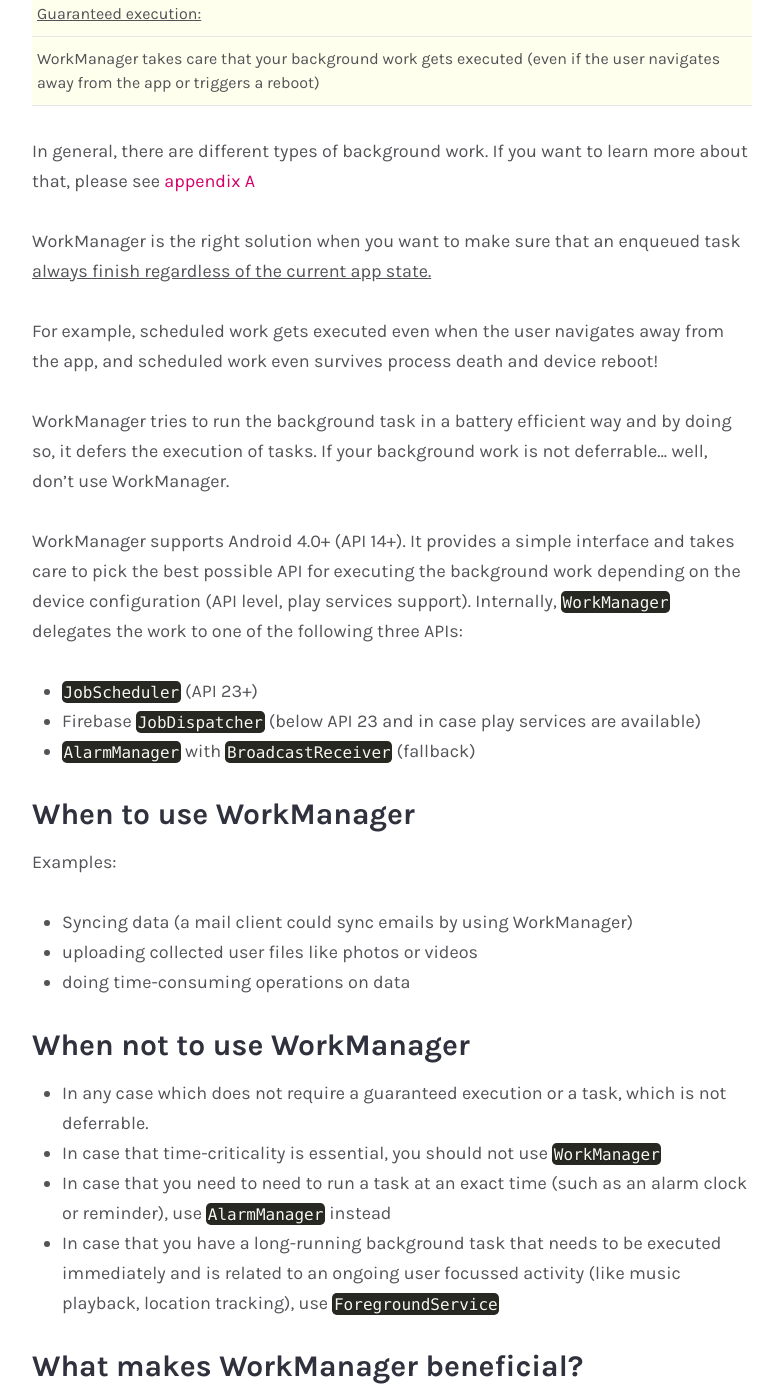
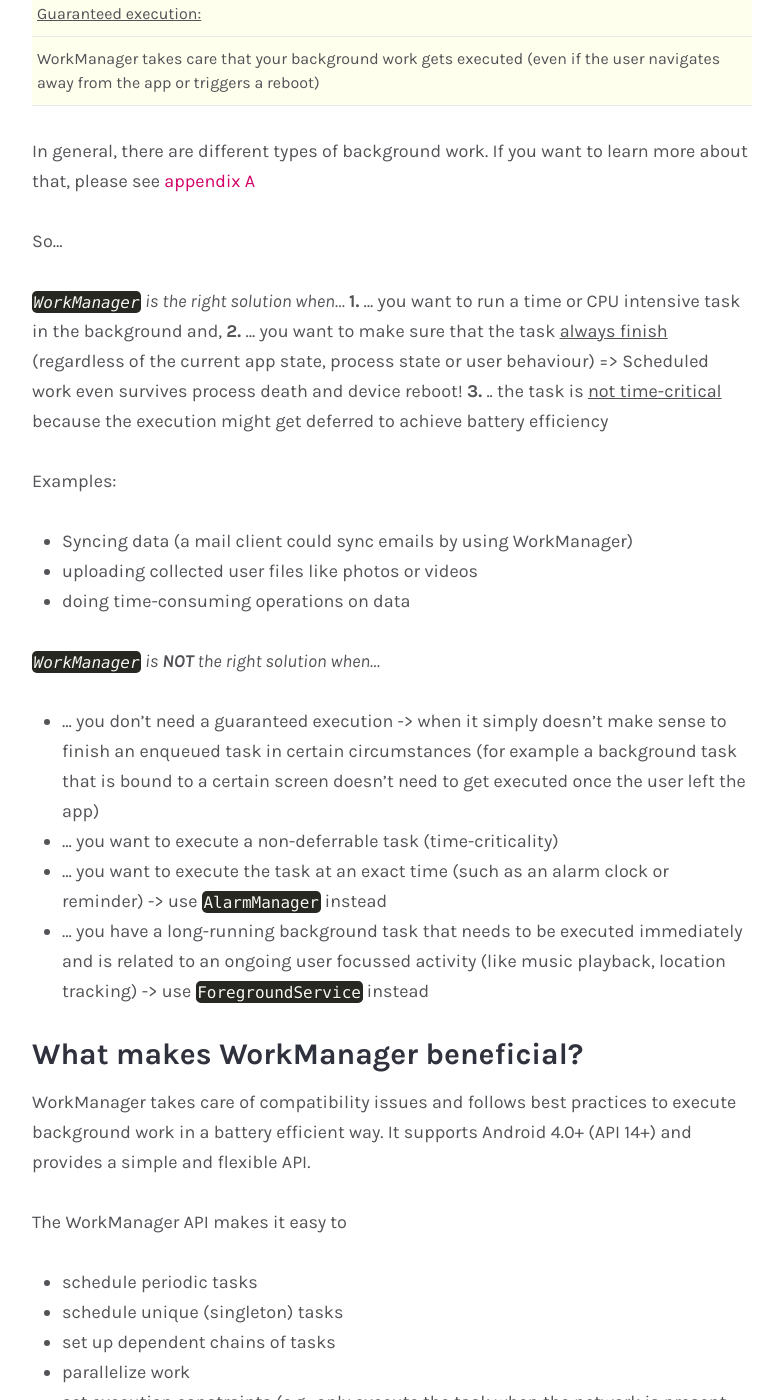
Before and after one commit to andreasschrade/andreasschrade.github.com, a Jekyll site: the page built from _posts/2019-01-06-android-how-to-workmanager.md, in a window 1280 px wide and 1400 px high, scrolled down 1405 px. Shown: the whole window, without its empty margins (248-1031 px from the left). Built offline with Jekyll 4.4.1, drawn with Linux system fonts in a browser that asks for light colours; emoji names are drawn with the system emoji font; some web fonts are replaced; comment, search, counter and statistics services are not loaded; some of the changed text lies outside the part shown.

Commit message:
improve article about workmanager

```diff
--- a/_posts/2019-01-06-android-how-to-workmanager.md
+++ b/_posts/2019-01-06-android-how-to-workmanager.md
@@ -43,41 +43,40 @@
 
 In general, there are different types of background work. If you want to learn more about that, please see [appendix A](#appendix-a)
 
+So...
 
-WorkManager is the right solution when you want to make sure that an enqueued task <u>always finish regardless of the current app state.</u>
-
-For example, scheduled work gets executed even when the user navigates away from the app, and scheduled work even survives process death and device reboot!
-
-WorkManager tries to run the background task in a battery efficient way and by doing so, it defers the execution of tasks. If your background work is not deferrable... well, don't use WorkManager.
-
-WorkManager supports Android 4.0+ (API 14+). It provides a simple interface and takes care to pick the best possible API for executing the background work depending on the device configuration (API level, play services support). Internally, `WorkManager` delegates the work to one of the following three APIs:
-* `JobScheduler` (API 23+)
-* Firebase `JobDispatcher` (below API 23 and in case play services are available)
-* `AlarmManager` with `BroadcastReceiver` (fallback)
-
-### When to use WorkManager
+*`WorkManager` is the right solution when...*
+**1.** ... you want to run a time or CPU intensive task in the background and,
+**2.** ... you want to make sure that the task <u>always finish</u> (regardless of the current app state, process state or user behaviour) => Scheduled work even survives process death and device reboot!
+**3.** .. the task is <u>not time-critical</u> because the execution might get deferred to achieve battery efficiency
 
 Examples:
 * Syncing data (a mail client could sync emails by using WorkManager)
 * uploading collected user files like photos or videos
 * doing time-consuming operations on data
 
-### When not to use WorkManager
-* In any case which does not require a guaranteed execution or a task, which is not deferrable.
-* In case that time-criticality is essential, you should not use `WorkManager`
-* In case that you need to need to run a task at an exact time (such as an alarm clock or reminder), use `AlarmManager` instead
-* In case that you have a long-running background task that needs to be executed immediately and is related to an ongoing user focussed activity (like music playback, location tracking), use `ForegroundService`
+
+*`WorkManager` is **NOT** the right solution when...*
+* ... you don't need a guaranteed execution -> when it simply doesn't make sense to finish an enqueued task in certain circumstances (for example a background task that is bound to a certain screen doesn't need to get executed once the user left the app)
+* ... you want to execute a non-deferrable task (time-criticality)
+* ... you want to execute the task at an exact time (such as an alarm clock or reminder) -> use `AlarmManager` instead
+* ... you have a long-running background task that needs to be executed immediately and is related to an ongoing user focussed activity (like music playback, location tracking) -> use `ForegroundService` instead
 
 
 ### What makes WorkManager beneficial?
-WorkManager takes care of compatibility issues and follows best practices to execute background work in a battery efficient way.
+WorkManager takes care of compatibility issues and follows best practices to execute background work in a battery efficient way. It supports Android 4.0+ (API 14+) and provides a simple and flexible API.
 
-It makes it easy to
+The WorkManager API makes it easy to
 * schedule periodic tasks
+* schedule unique (singleton) tasks
 * set up dependent chains of tasks
 * parallelize work
 * set execution constraints (e.g., only execute the task when the network is present, when storage is not low, when the battery is not low)
 
+WorkManager takes care to pick the best possible API for executing the background work depending on the device configuration (API level, play services support). Internally, `WorkManager` delegates the work to one of the following three APIs:
+* `JobScheduler` (API 23+)
+* Firebase `JobDispatcher` (below API 23 and in case play services are available)
+* `AlarmManager` with `BroadcastReceiver` (fallback)
 
 ## How to use WorkManager
 The WorkManager API has the following building blocks:
@@ -148,7 +147,7 @@
 WorkManager.getInstance().enqueue(myWork)
 </code></pre>
 
-The first line initializes an object of type `Constraints`. As soon as all declared constraints are met, a scheduled work gets executed.
+The first line initializes an object of type `Constraints`. As soon as all declared constraints are met, a scheduled work gets ready for execution.
 It makes sense to add a `NetworkType.CONNECTED` constraint to an upload task, because you can't upload data unless there is a connection.
 
 The `inputData` object holds necessary information that is required for the execution of the background work (like the file name that needs to be uploaded). Please be careful that you don't exceed 10KB...Otherwise, you encounter an `IllegalStateException` at runtime.
```
